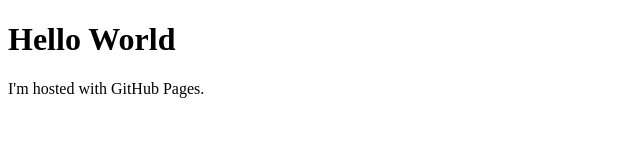
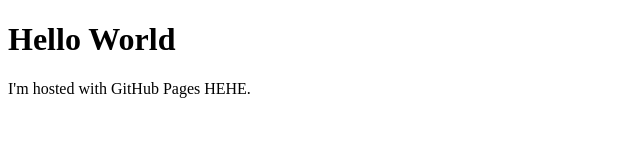
Before and after one commit to AnhDVCoder/AnhDVCoder.github.io, a plain HTML site: page index.html in a window 1280 px wide. Shown: the full height of the page, 0-640 px from the left. Drawn offline with Linux system fonts and the light colour scheme.

Commit message:
Update
test

```diff
--- a/index.html
+++ b/index.html
@@ -2,6 +2,6 @@
 <html>
 <body>
 <h1>Hello World</h1>
-<p>I'm hosted with GitHub Pages.</p>
+<p>I'm hosted with GitHub Pages HEHE.</p>
 </body>
 </html>
```
